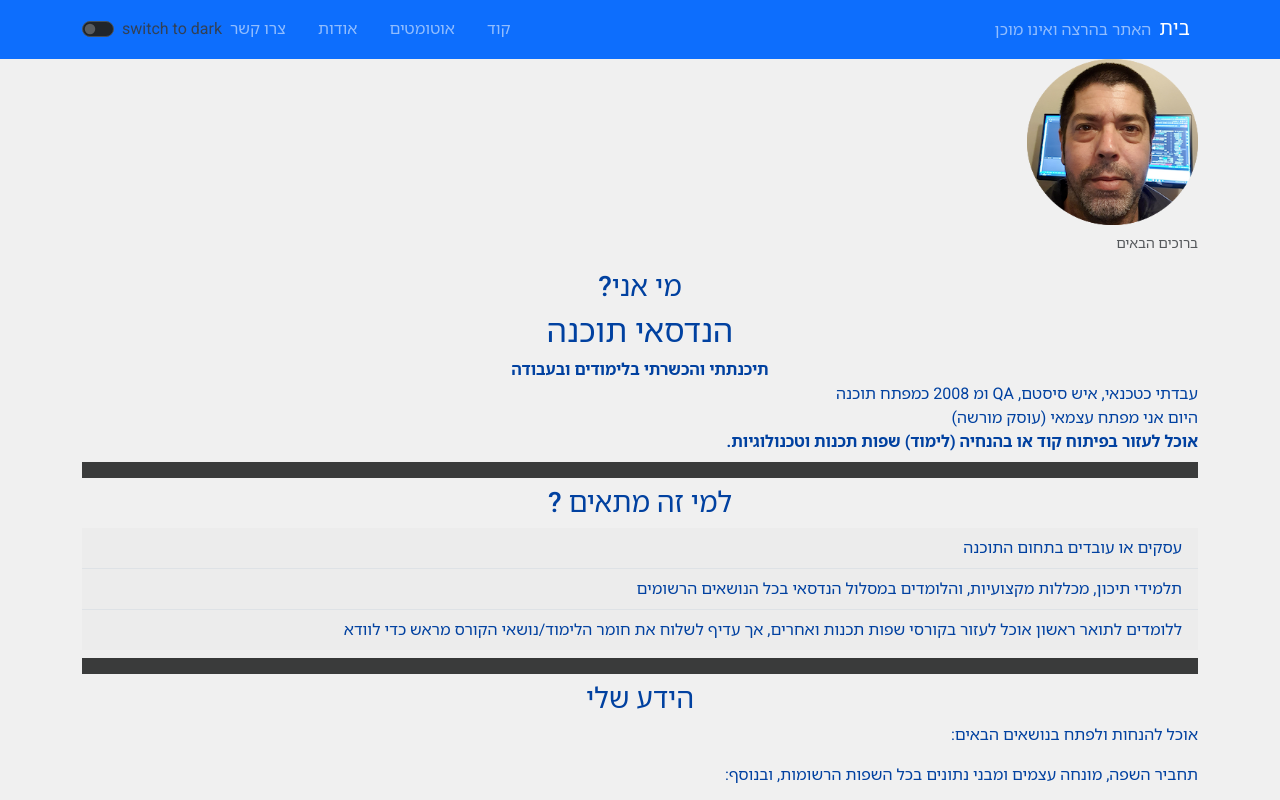
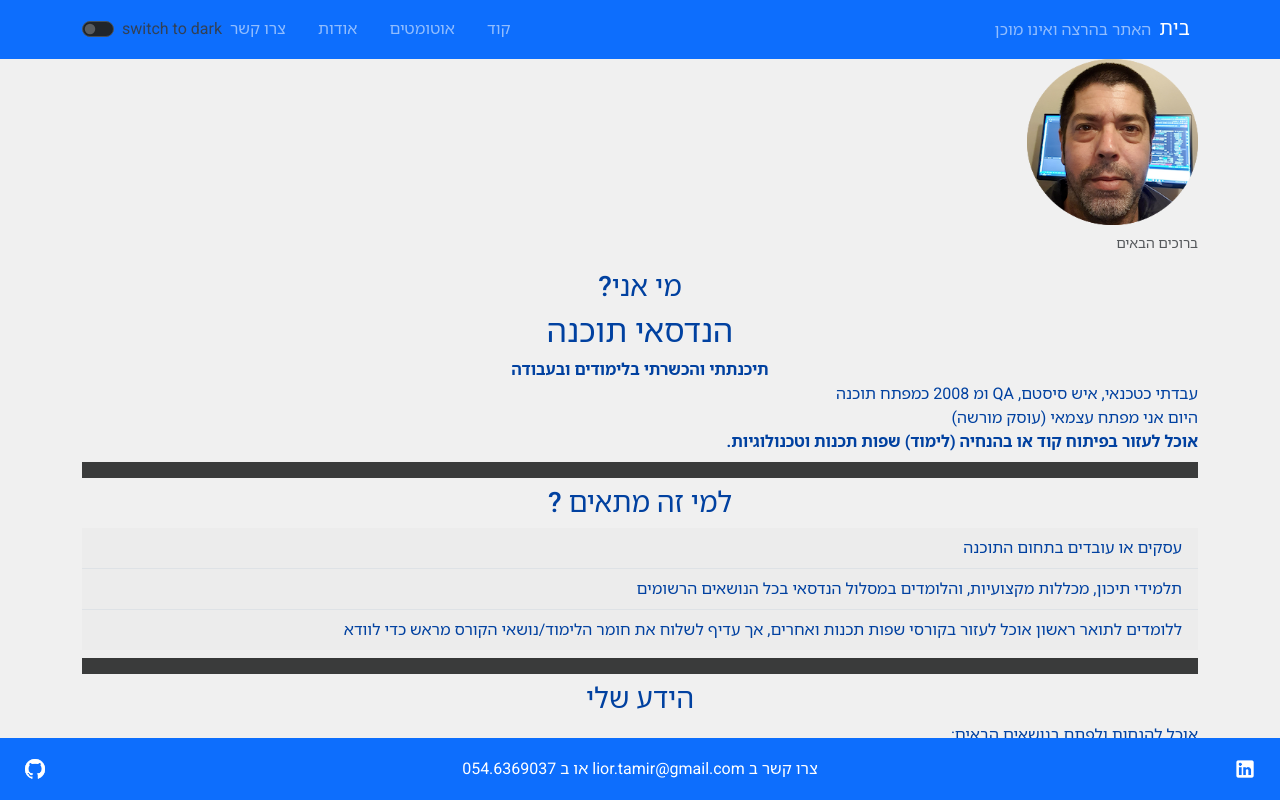
Before and after one commit to ltamir/whilelt, a React (Vite) app: page / in a window 1280 px wide. Shown: the top 800 px of the page. Built offline with nearby package versions, Linux system fonts and the light colour scheme; a web font is replaced by a local one; what @react-pdf/renderer would draw is missing.

Commit message:
bottom nav

```diff
--- a/src/App.jsx
+++ b/src/App.jsx
@@ -1,6 +1,6 @@
 import { useState, useEffect } from 'react'
-import { Link, Route, Routes, useLocation} from 'react-router-dom'
-import { Navbar, Nav, Container, Form } from 'react-bootstrap';
+import { Link, Route, Routes, useLocation } from 'react-router-dom'
+import { Navbar, Nav, Container, Form, Row, Col } from 'react-bootstrap';
 import About from './pages/About'
 import Home from './pages/Home'
 import Automaton from './pages/Automaton';
@@ -63,6 +63,34 @@ function App() {
           <Route path="/contact" element={<Contact />} />
         </Routes>
       </Container>
+      <Navbar bg="primary" data-bs-theme="dark" expand="lg" sticky="bottom">
+        <Container fluid>
+          <Navbar.Toggle aria-controls="bottom-navbar" />
+          <Navbar.Collapse id="bottom-navbar">
+            <Nav className='w-100 d-flex justify-content-between align-items-center'>
+              <Nav.Link href="https://www.linkedin.com/in/lior-tamir-b61b191a/" target="_blank">
+               <img
+              src="/images/linkedin_white.png"
+              width="30"
+              height="30"
+              className="d-inline-block align-top"
+              alt="React Bootstrap logo"
+            />
+              </Nav.Link>
+              <Navbar.Text className="text-center" style={{color:'#FFF'}}>צרו קשר ב lior.tamir@gmail.com  או ב 054.6369037</Navbar.Text>
+              <Nav.Link href="https://github.com/ltamir" target="_blank">
+               <img
+              src="/images/github_white.png"
+              width="30"
+              height="30"
+              className="d-inline-block align-top"
+              alt="React Bootstrap logo"
+            />
+              </Nav.Link>
+            </Nav>
+          </Navbar.Collapse>
+        </Container>
+      </Navbar>
     </div>
   )
 }
--- a/src/pages/Home.jsx
+++ b/src/pages/Home.jsx
@@ -102,15 +102,6 @@ const Home = () => {
                     </ListGroup>
                 </Col>
             </Row>
-            <Row>
-                <Col></Col>
-            </Row>
-            <Row>
-                <Col></Col>
-            </Row>
-            <Row>
-                <Col></Col>
-            </Row>
         </Container>
     )
 }
```
Also changed, not shown: public/images/github_white.png (added), public/images/linkedin_white.png (added).
